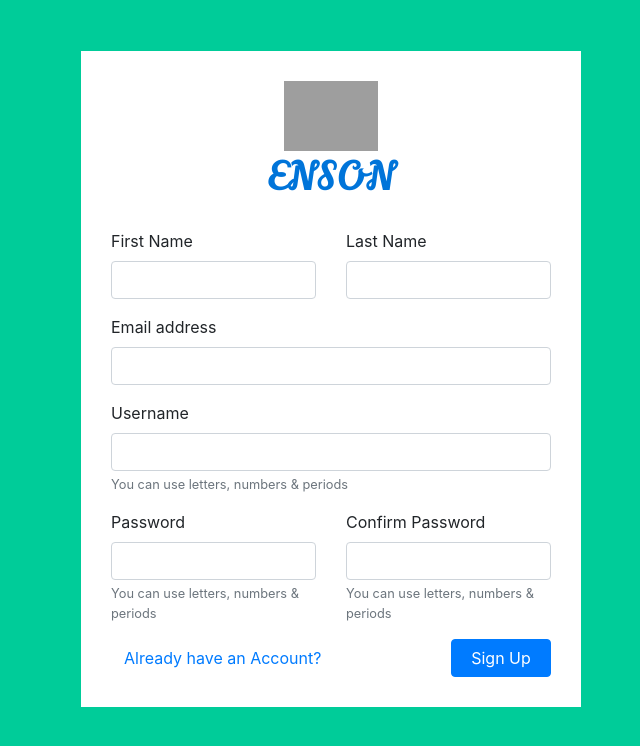
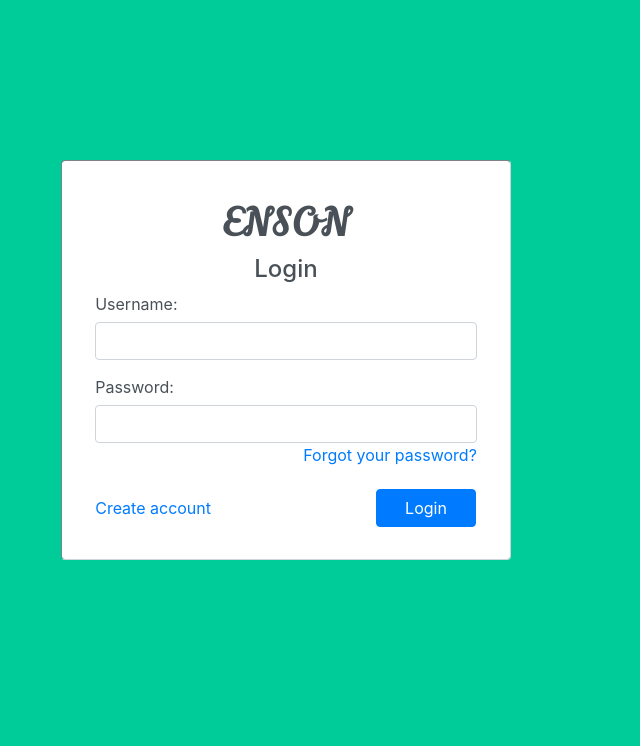
Before and after one commit to DatNgoHaVan/enet-project, a React (Create React App) app in the folder enson-fe/: page / in a window 1280 px wide. Shown: the top 746 px of the page, without its empty margins (309-949 px from the left). Built offline with nearby package versions, Linux system fonts and the light colour scheme; grey boxes are pictures that could not be loaded.

Commit message:
FE-1_login_screen

```diff
--- a/enson-fe/src/App.js
+++ b/enson-fe/src/App.js
@@ -8,7 +8,7 @@ import 'bootstrap/dist/css/bootstrap.min.css'
 class App extends Component {
   render() {
     return (
-      <SignUp/>
+      <Login/>
     );
   }
 }
--- a/enson-fe/src/components/Login.js
+++ b/enson-fe/src/components/Login.js
@@ -1,20 +1,20 @@
 import React, { Component } from 'react';
-import Button from 'react-bootstrap/Button';
+import { Button, Form, Row, Container, Image, Col } from 'react-bootstrap/';
 import '../css/Login.css'
 
 class Login extends Component {
     render() {
         return (
             <div style={{backgroundColor:'#00cc99'}}>
-                <div className="container" >
-                    <div className ="row">
-                        <div className="col-md-3"></div>
-                        <div className="col-md-6 div">
+                <Container>
+                    <Row>
+                        <Col md={3}></Col>
+                        <Col md={6} className="div">
                             <div style={{position:'absolute', top:'20%'}}>
                                 <div className="form-control" style={{height:'400px', borderStyle: 'inset', width:'450px'}}>
                                     <h3 className='title'>ENSON</h3>
                                     <h4 className='login-title'>Login</h4>
-                                    <form>
+                                    <Form>
                                         <div>
                                             <div>
                                                 <p style={{marginLeft:'5%'}}>Username: </p>
@@ -47,13 +47,13 @@ class Login extends Component {
                                                 </div>
                                             </div>
                                         </div>
-                                    </form>
+                                    </Form>
                                 </div>
                             </div>
-                        </div>
-                        <div className="col-md-6"></div>
-                    </div>
-                </div>
+                        </Col>
+                        <Col md={3}></Col>
+                    </Row>
+                </Container>
             </div>
         );
     }
```
Also changed, not shown: 1 other file (tests, documents, lock files or other folders).
